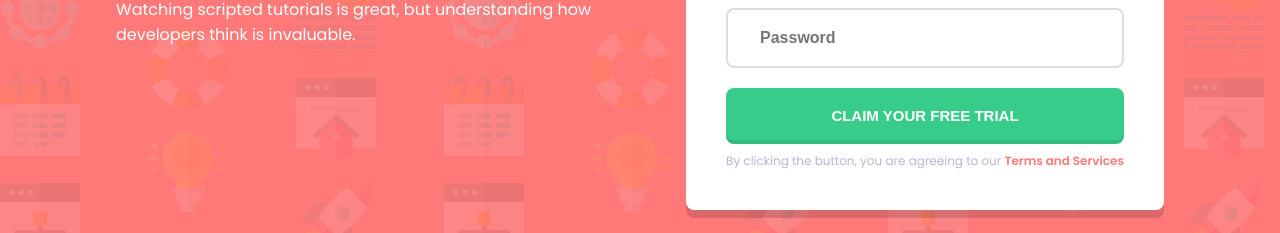
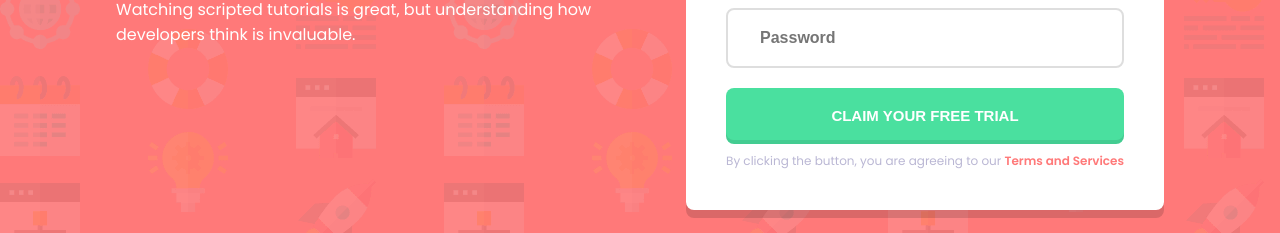
Before and after one commit to Sara01romao/sign-up-form-html-css-javascript, a plain HTML site: page index.html in a window 1280 px wide. In both pictures the pointer is over the button "CLAIM YOUR FREE TRIAL". Shown: the part 553-786 px from the top of the page. Drawn offline with Linux system fonts and the light colour scheme; a web font is replaced by a local one.

Commit message:
style: ajuste houver btn

```diff
--- a/styles.css
+++ b/styles.css
@@ -228,6 +228,11 @@ body{
     color: #fff;
     margin-bottom: 8px;
     cursor:pointer;
+    transition: 0.3s ease-in;
+}
+
+.btn-claim:hover{
+   background: #4ae09f;
 }
 
 .txt-terms{
```
